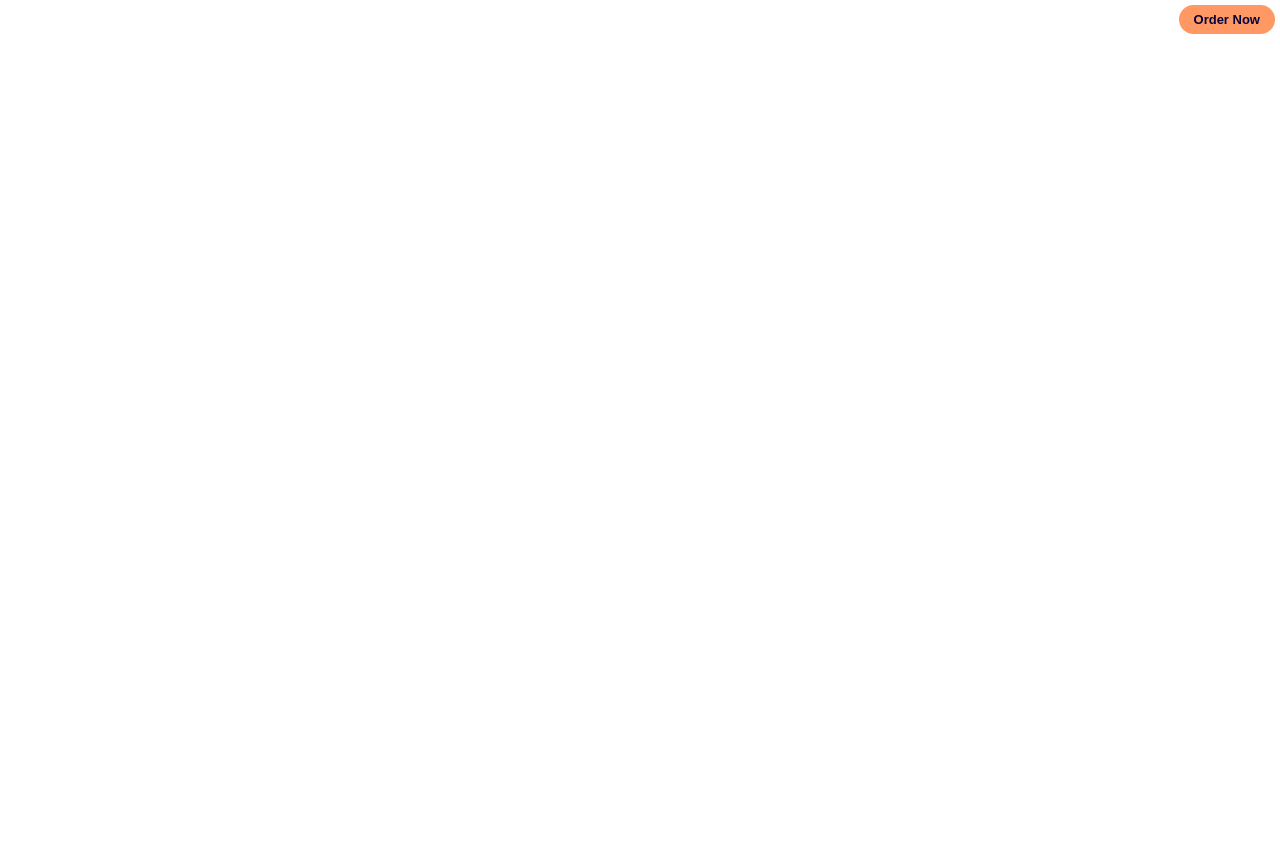
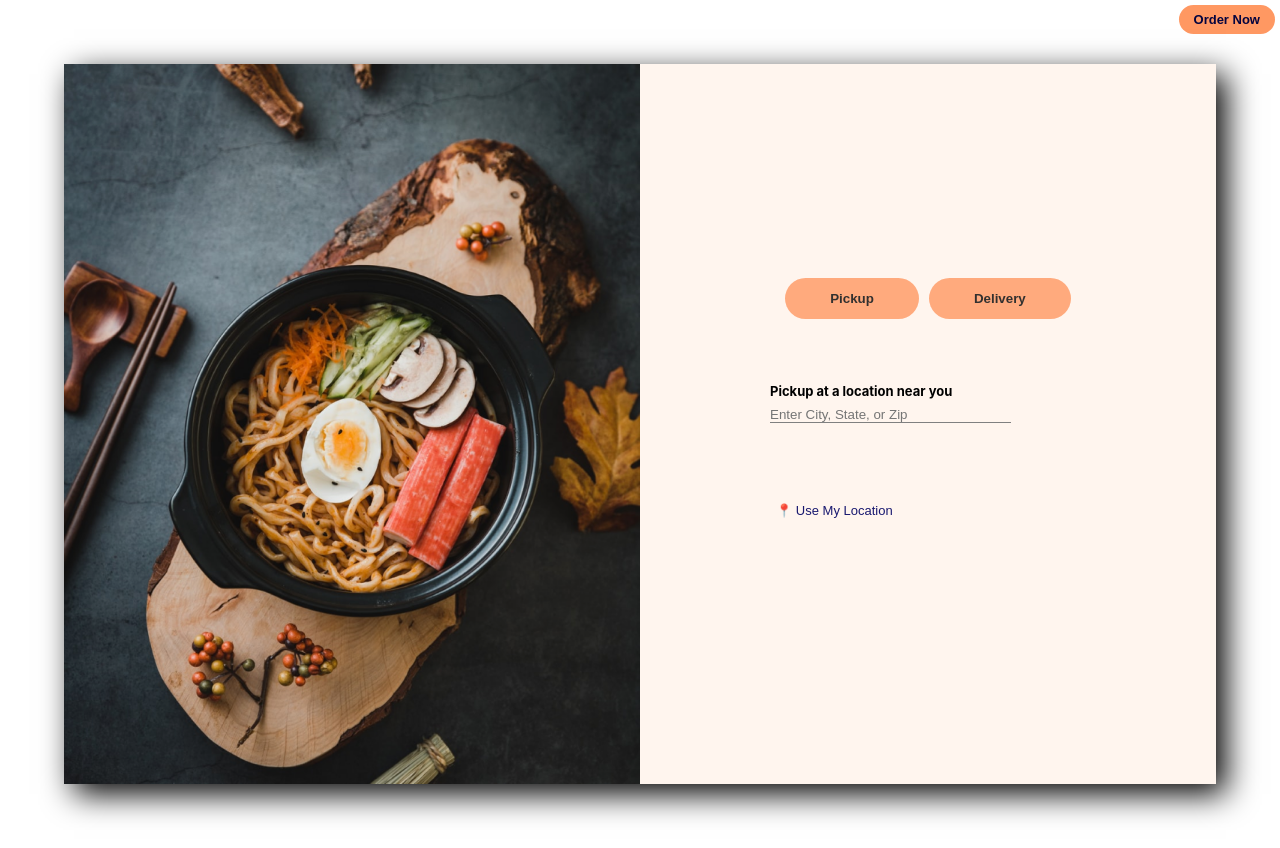
Before and after one commit to joseph-trierweiler/10-11, a React (Create React App) app: page / in a window 1280 px wide. Both pictures are taken after a click on the button "Order Now". Before the commit the page ends 800 px from the top, so only its background shows below. Built offline with nearby package versions, Linux system fonts and the light colour scheme.

Commit message:
fixed issues that were brought up. Should be complete now

```diff
--- a/package.json
+++ b/package.json
@@ -15,7 +15,7 @@
   "scripts": {
     "start": "react-scripts start",
     "build": "react-scripts build",
-    "test": "react-scripts tes",
+    "test": "react-scripts test",
     "eject": "react-scripts eject"
   },
   "eslintConfig": {
--- a/src/components/ordernow/orderNow.jsx
+++ b/src/components/ordernow/orderNow.jsx
@@ -1,26 +1,28 @@
 import styles from './ordernow.module.css'
 import Noodles from '../../assets/images/background_noodle.png'
 import React, {useState} from "react";
-import ReactDOM from "react-dom/client";
 
 const OrderButton = () => {
   const[ showing, setShowing] = useState(false);
 
   const onOrderButtonPress = () =>
   {
-    const root = ReactDOM.createRoot(document.getElementById('panel'))
-    const menu = showing ? <OrderPage /> : null
-    root.render(menu)
+    setShowing(!showing)
   }
 
   return (
+    <>
     <button
-      id="orderButton"
       className = {styles.orderButton}
       onClick={ () => {setShowing(!showing); onOrderButtonPress()}}
     >
       Order Now
     </button>
+
+    <div>
+      {showing ? <OrderPage /> : null}
+    </div>
+    </>
   );
 }
 
@@ -42,7 +44,6 @@ const OrderPage = () =>{
           <div className= {styles.buttonSection}>
             <div>
               <button
-                id="pickup"
                 className = {styles.pickup}
                 onClick={() => {setLabel("Pickup at a location near you:"); setInput("Enter City, State, or Zip")}}
               >
@@ -50,7 +51,6 @@ const OrderPage = () =>{
               </button>
 
               <button
-                id="delivery"
                 className= {styles.delivery}
                 onClick={() => {setLabel("Please type your address:"); setInput("Enter Your Address")}}
               >
@@ -61,7 +61,7 @@ const OrderPage = () =>{
 
 
             <div className={styles.location}>
-              <label for="locationInfo" id = "labelText">{label}</label>
+              <label for="locationInfo" >{label}</label>
               <br/>
               <input
                 className={styles.locationInfo}
@@ -69,9 +69,10 @@ const OrderPage = () =>{
                 placeholder= {input}
                 id = "inputText"
               />
+              <br/>
+              <button className={styles.useMyLocation}
+              onClick={() => setInput("401 9th Ave, New York, NY 10001")}> 📍 Use My Location</button>
             </div>
-
-            <div className={styles.useMyLocation}>Use My Location</div>
           </div>
         </div>
       </div>
--- a/src/components/ordernow/ordernow.module.css
+++ b/src/components/ordernow/ordernow.module.css
@@ -62,8 +62,14 @@ body, html{
       border-radius: 25px;
       border-width: 0px;
       background-color: #FF9862;
-      font-weight: bold
+      font-weight: bold;
+      opacity: .8;
     }
+
+.pickup:hover{
+    opacity: 1;
+    color: #FFFFFF;
+}
 
 .delivery {
       padding: 13px 45px;
@@ -72,14 +78,20 @@ body, html{
       border-width: 0px;
       background-color: #FF9862;
       font-weight: bold;
+      opacity: .8;
     }
+
+.delivery:hover{
+    opacity: 1;
+    color: #FFFFFF;
+}
 
 .location {
       padding: 30px;
       font-weight: bold;
       font-size: 13px;
       text-align: left;
-      padding-top: 5vw;
+      padding-top: 8vh;
       padding-bottom: 100px;
       padding-left: 10vw;
       position: relative;
@@ -92,16 +104,25 @@ body, html{
       background-color: transparent;
       text-align: left;
       border-bottom: 1px solid;
-      padding-top: 2vw;
-      padding-right: 2vw;
+      padding-top: 1vh;
+      padding-right: 5vw;
       outline: none;
     }
 
  .useMyLocation{
     font-size: 13px;
     text-align: left;
-    padding-left: 10vw;
-    font-weight: bolder;
     position: relative;
-    padding-bottom: 5vw;
+    padding-bottom: 5vh;
+    font-weight: 300;
+    color:#191970;
+    outline: none;
+    border-width: 0px;
+    background-color: transparent;
+    padding-top: 10vh;
 }
+
+.useMyLocation:hover{
+    font-weight: 600;
+    text-decoration: underline;
+}
```
